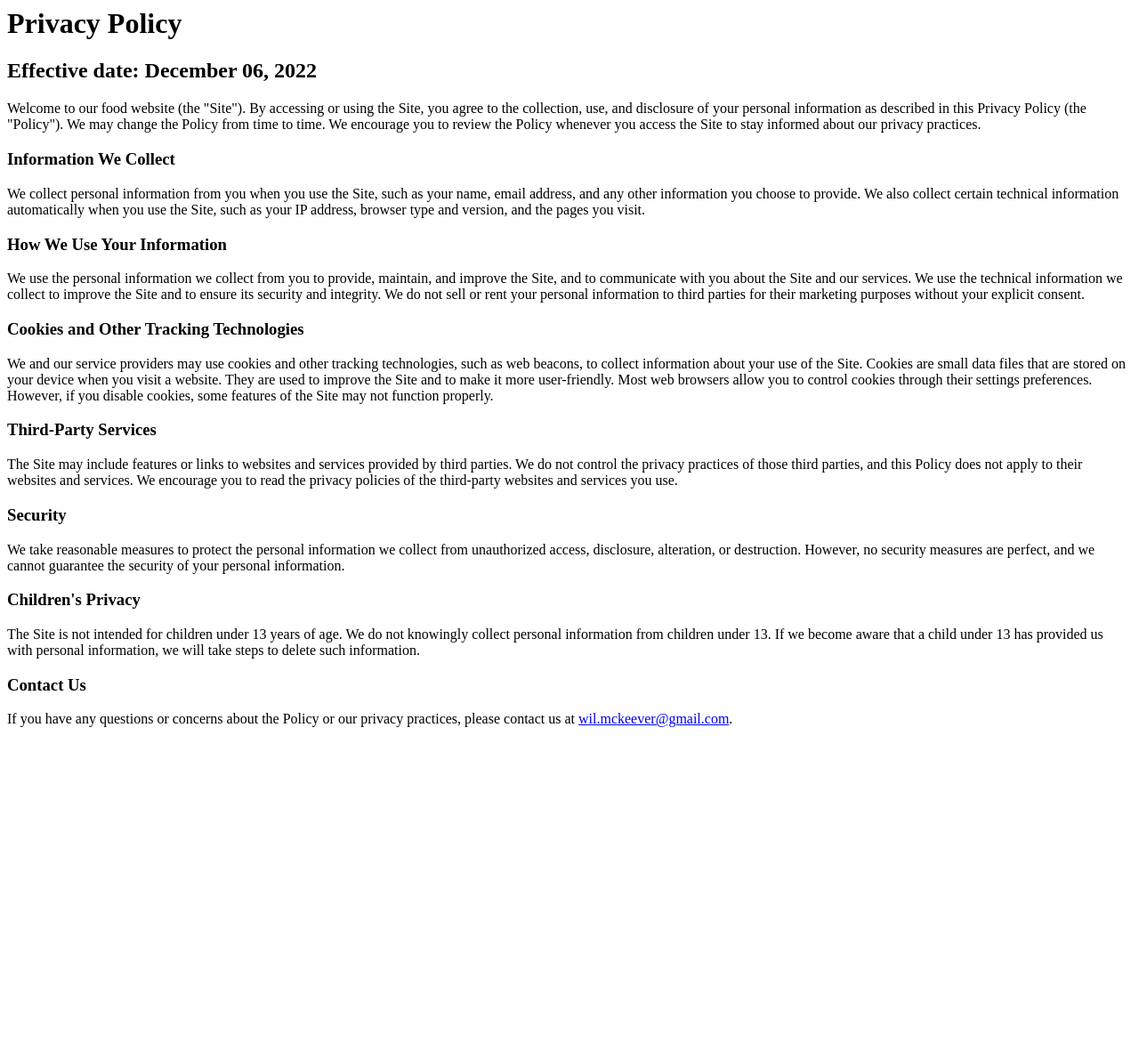
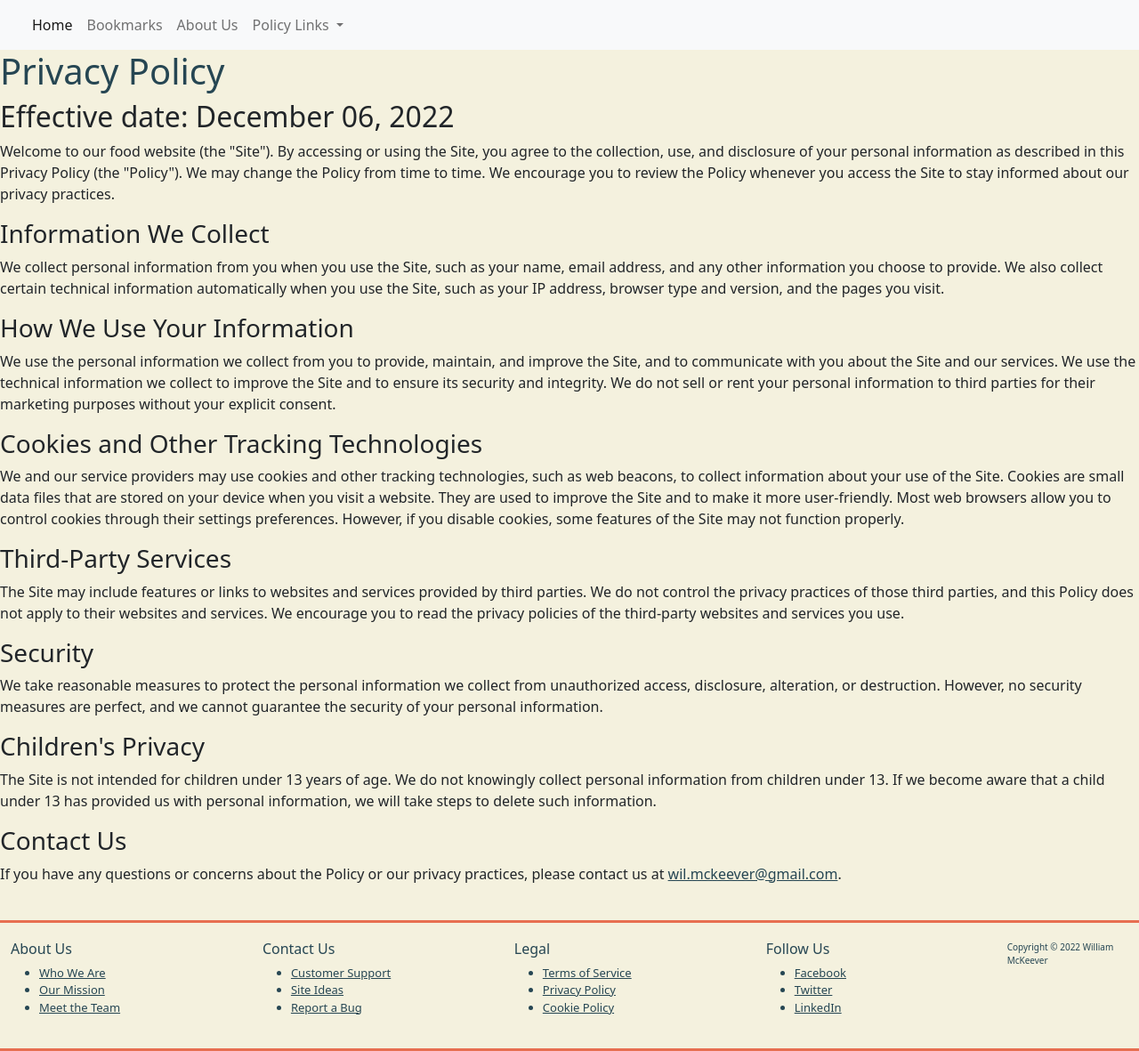
Before and after one commit to wmckeever/CI-Module1-Final-Project, a website: page privacy-policy.html in a window 1280 px wide. Shown: the whole page at 89% size. Before the commit the page ends 833 px from the top, so only its background shows below. Drawn offline with nearby package versions, Linux system fonts and the light colour scheme.

Commit message:
added more style changes including the footer and policy pages. Commented out the print button.

```diff
--- a/index.html
+++ b/index.html
@@ -63,7 +63,7 @@
   <div id="card1" class="card1" style="width: 18rem;">
     <img src="./images/default-ingredient-images/image1.jpg" class="card1-img-top" alt="...">
     <div class="card1-body">
-      <h5 class="card1-title card-title">Recipe</h5>
+      <h5 class="card1-title card-title"></h5>
       <p class="card1-text">...</p>
       <!-- <a href="#" class="btn btn-primary ">Get the recipe</a> -->
       <button type="button" class="btn btn-primary modal-button1" data-bs-toggle="modal" data-bs-target="#exampleModal">
@@ -75,7 +75,7 @@
   <div id="card2" class="card2" style="width: 18rem;">
     <img src="./images/default-ingredient-images/image2.webp" class="card2-img-top" alt="...">
     <div class="card2-body">
-      <h5 class="card2-title card-title">Recipe</h5>
+      <h5 class="card2-title card-title"></h5>
       <p class="card2-text">...</p>
       <!-- <a href="#" class="btn btn-primary">Get the recipe</a> -->
       <button type="button" class="btn btn-primary modal-button2" data-bs-toggle="modal" data-bs-target="#exampleModal">
@@ -87,7 +87,7 @@
   <div id="card3" class="card2" style="width: 18rem;">
     <img src="./images/default-ingredient-images/image3.jpg" class="card3-img-top" alt="...">
     <div class="card3-body">
-      <h5 class="card3-title card-title">Recipe</h5>
+      <h5 class="card3-title card-title"></h5>
       <p class="card3-text">...</p>
       <!-- <a href="#" class="btn btn-primary">Get the recipe</a> -->
       <button type="button" class="btn btn-primary modal-button3" data-bs-toggle="modal" data-bs-target="#exampleModal">
@@ -103,7 +103,7 @@
   <div class="card4" style="width: 18rem;">
     <img src="./images/default-ingredient-images/image4.jpg" class="card4-img-top" alt="...">
     <div class="card4-body">
-      <h5 class="card4-title card-title">Recipe</h5>
+      <h5 class="card4-title card-title"></h5>
       <p class="card4-text">...</p>
       <button type="button" class="btn btn-primary modal-button4" data-bs-toggle="modal" data-bs-target="#exampleModal">
         Get the recipe
@@ -114,7 +114,7 @@
   <div class="card5" style="width: 18rem;">
     <img src="./images/default-ingredient-images/image5.jpg" class="card5-img-top" alt="...">
     <div class="card5-body">
-      <h5 class="card5-title card-title">Recipe</h5>
+      <h5 class="card5-title card-title"></h5>
       <p class="card5-text">...</p>
       <button type="button" class="btn btn-primary modal-button5" data-bs-toggle="modal" data-bs-target="#exampleModal">
         Get the recipe
@@ -125,7 +125,7 @@
   <div class="card6" style="width: 18rem;">
     <img src="./images/default-ingredient-images/image6.jpg" class="card6-img-top" alt="...">
     <div class="card6-body">
-      <h5 class="card6-title card-title">Recipe</h5>
+      <h5 class="card6-title card-title"></h5>
       <p class="card6-text">...</p>
       <button type="button" class="btn btn-primary modal-button6" data-bs-toggle="modal" data-bs-target="#exampleModal">
         Get the recipe
@@ -198,6 +198,7 @@
       </div>
     </div>
   </div>
+  <br>
   <div class="copyright">
     <p>Copyright &copy; 2022 William McKeever</p>
   </div>
@@ -205,9 +206,6 @@
 
 
 <!-- script links-->
-<!-- Include the jsPDF library -->
-  <script src="https://cdnjs.cloudflare.com/ajax/libs/jspdf/1.5.3/jspdf.min.js"></script>
-
   <script src="https://code.jquery.com/jquery-3.6.0.min.js" integrity="sha256-/xUj+3OJU5yExlq6GSYGSHk7tPXikynS7ogEvDej/m4=" crossorigin="anonymous">
   </script>
 
--- a/privacy-policy.html
+++ b/privacy-policy.html
@@ -1,3 +1,46 @@
+<!DOCTYPE html>
+<html lang="en">
+<head>
+  <meta charset="UTF-8">
+  <meta http-equiv="X-UA-Compatible" content="IE=edge">
+  <meta name="viewport" content="width=device-width, initial-scale=1.0">
+  <link href="https://cdn.jsdelivr.net/npm/bootstrap@5.2.2/dist/css/bootstrap.min.css" rel="stylesheet" integrity="sha384-Zenh87qX5JnK2Jl0vWa8Ck2rdkQ2Bzep5IDxbcnCeuOxjzrPF/et3URy9Bv1WTRi" crossorigin="anonymous">
+  <link rel="stylesheet" href="style.css">
+  <title>Privacy cookie-policy</title>
+</head>
+<body>
+  <!-- navbar -->
+<nav class="navbar navbar-expand-lg bg-light">
+  <div class="container-fluid">
+    <a class="navbar-brand" href="#"></a>
+    <button class="navbar-toggler" type="button" data-bs-toggle="collapse" data-bs-target="#navbarNavDropdown" aria-controls="navbarNavDropdown" aria-expanded="false" aria-label="Toggle navigation">
+      <span class="navbar-toggler-icon"></span>
+    </button>
+    <div class="collapse navbar-collapse" id="navbarNavDropdown">
+      <ul class="navbar-nav">
+        <li class="nav-item">
+          <a class="nav-link active" aria-current="page" href="./index.html">Home</a>
+        </li>
+        <li class="nav-item">
+          <a class="nav-link" href="./bookmarks.html">Bookmarks</a>
+        </li>
+        <li class="nav-item">
+          <a class="nav-link" href="./who.html">About Us</a>
+        </li>
+        <li class="nav-item dropdown">
+          <a class="nav-link dropdown-toggle" href="#" role="button" data-bs-toggle="dropdown" aria-expanded="false">
+            Policy Links
+          </a>
+          <ul class="dropdown-menu">
+            <li><a class="dropdown-item" href="./privacy-policy.html">Privacy Policy</a></li>
+            <li><a class="dropdown-item" href="./terms-of-service.html">Terms of Service</a></li>
+            <li><a class="dropdown-item" href="./cookie-policy.html">Cookie Policy</a></li>
+          </ul>
+        </li>
+      </ul>
+    </div>
+  </div>
+</nav>
 <h1>Privacy Policy</h1>
 
 <h2>Effective date: December 06, 2022</h2>
@@ -48,3 +91,55 @@ The Site is not intended for children under 13 years of age. We do not knowingly
 <h3>Contact Us</h3>
 <p>
 If you have any questions or concerns about the Policy or our privacy practices, please contact us at <a href="mailto:wil.mckeever@gmail.com">wil.mckeever@gmail.com</a>.</p>
+
+
+
+<footer id="footer">
+  <div class="container">
+    <div class="row">
+      <div class="col-sm-3">
+        <h6>About Us</h6>
+        <ul>
+          <li><a href="./who.html">Who We Are</a></li>
+          <li><a href="./mission.html">Our Mission</a></li>
+          <li><a href="#">Meet the Team</a></li>
+        </ul>
+      </div>
+      <div class="col-sm-3">
+        <h6>Contact Us</h6>
+        <ul>
+          <li><a href="mailto:wil.mckeever@gmail.com">Customer Support</a></li>
+          <li><a href="mailto:wil.mckeever@gmail.com">Site Ideas</a></li>
+          <li><a href="mailto:wil.mckeever@gmail.com">Report a Bug</a></li>
+        </ul>
+      </div>
+      <div class="col-sm-3">
+        <h6>Legal</h6>
+        <ul>
+          <li><a href="./terms-of-service.html">Terms of Service</a></li>
+          <li><a href="./privacy-policy.html">Privacy Policy</a></li>
+          <li><a href="./cookie-policy.html">Cookie Policy</a></li>
+        </ul>
+      </div>
+      <div class="col-sm-3">
+        <h6>Follow Us</h6>
+        <ul>
+          <li><a href="https://www.facebook.com/wil.mckeever.7">Facebook</a></li>
+          <li><a href="https://www.twitter.com/midlifecoding">Twitter</a></li>
+          <li><a href="https://www.linkedin.com/in/wmckeever/">LinkedIn</a></li>
+        </ul>
+      </div>
+    </div>
+  </div>
+  <br>
+  <div class="copyright">
+    <p>Copyright &copy; 2022 William McKeever</p>
+  </div>
+</footer>
+
+
+<script src="https://cdn.jsdelivr.net/npm/bootstrap@5.2.2/dist/js/bootstrap.bundle.min.js" integrity="sha384-OERcA2EqjJCMA+/3y+gxIOqMEjwtxJY7qPCqsdltbNJuaOe923+mo//f6V8Qbsw3" crossorigin="anonymous"></script>
+
+  <script src="main.js"></script>
+</body>
+</html>
--- a/style.css
+++ b/style.css
@@ -66,6 +66,13 @@ h1 {
   color: #3D405B;
   margin-top: 5px;
 }
+
+.card1-body{
+  background-color: #F4F1DE;
+}
+
+
+
 .btn {
   background-color: #E76F51;
   border-color: #E76F51;
@@ -82,10 +89,11 @@ h1 {
   position:relative;
   bottom: 0;
       display: flex;
-      justify-content: center;
+      /* justify-content: center; */
   /* background-color: #E76F51; */
   border-top: 3px solid #E76F51;
   border-bottom: 3px solid #E76F51;
+  font-size: small;
   color: #264653;
   height: auto;
   width:auto;
@@ -93,12 +101,14 @@ h1 {
   padding-top: 20px;
   padding-bottom: 20px;
 }
+.copyright{
+font-size: x-small;
+}
+
 li, a{
   color: #264653;
  }
-.a-salmon{
-color:white;
-}
+
  a:hover {
   color: #2A9D8F;
  }
@@ -108,15 +118,17 @@ color:white;
   justify-content: flex-start;
   align-items: flex-end;
  }
-
+/*
 ingredient-search {
   display: flex;
   justify-content: center;
   align-items: center;
   margin-top: 20px;
-}
+} */
+
+
+
 /* bookmark page */
-
 #bookmark-container-outside {
   display: flex;
   justify-content:flex-start;
@@ -134,10 +146,6 @@ ingredient-search {
   color: white;
   background-color: #E76F51;
 }
-
-
-
-
 
 
 
```
Also changed, not shown: bookmarks.html (+1 -1 lines), terms-of-service.html (+2 -2 lines), who.html (+1 -1 lines).
